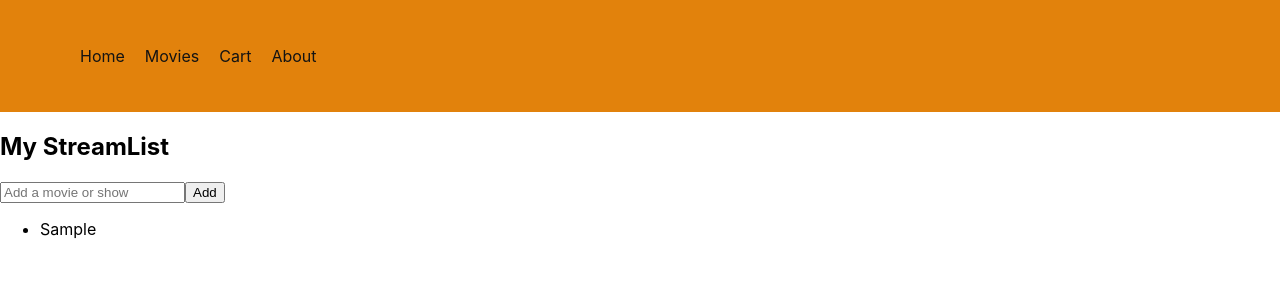
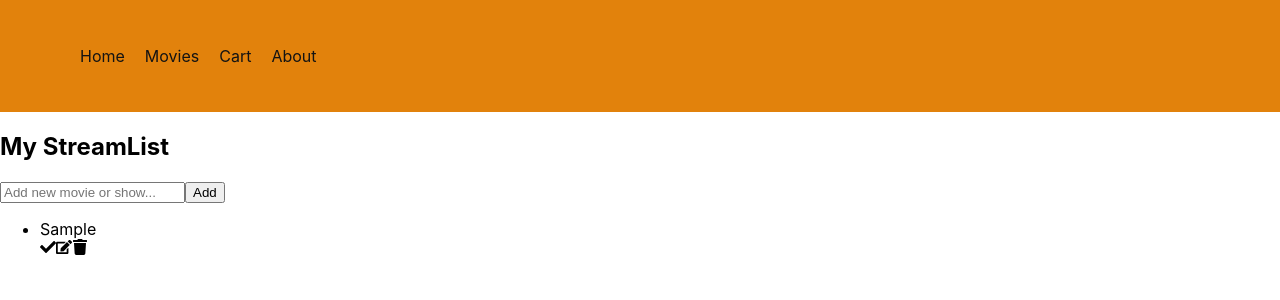
Before and after one commit to Brianthompson212/StreamList, a React (Create React App) app: page / in a window 1280 px wide. Both pictures are taken after typing "Sample" into the empty fields and a click on the button "Add". Shown: the top 300 px of the page. Built offline with nearby package versions, Linux system fonts and the light colour scheme.

Commit message:
Added StreamList functionality with edit, delete, complete, and icons

```diff
--- a/package.json
+++ b/package.json
@@ -9,6 +9,7 @@
     "@testing-library/user-event": "^13.5.0",
     "react": "^19.0.0",
     "react-dom": "^19.0.0",
+    "react-icons": "^5.5.0",
     "react-router-dom": "^7.3.0",
     "react-scripts": "5.0.1",
     "web-vitals": "^2.1.4"
--- a/src/components/StreamList.js
+++ b/src/components/StreamList.js
@@ -1,33 +1,84 @@
-import React, { useState } from "react";
+import React, { useState } from 'react';
+import { FaTrash, FaEdit, FaCheck } from 'react-icons/fa';
 
 function StreamList() {
-  const [input, setInput] = useState("");
-  const [list, setList] = useState([]);
+  const [input, setInput] = useState('');
+  const [items, setItems] = useState([]);
+  const [editIndex, setEditIndex] = useState(null);
+  const [completed, setCompleted] = useState([]);
 
   const handleSubmit = (e) => {
     e.preventDefault();
     if (input.trim()) {
-      setList([...list, input]);
-      console.log("StreamList:", [...list, input]); // Display in console
-      setInput("");
+      if (editIndex !== null) {
+        const updatedItems = items.map((item, index) =>
+          index === editIndex ? input : item
+        );
+        setItems(updatedItems);
+        setEditIndex(null);
+      } else {
+        setItems([...items, input]);
+      }
+      setInput('');
     }
   };
 
+  const handleDelete = (index) => {
+    setItems(items.filter((_, i) => i !== index));
+  };
+
+  const handleEdit = (index) => {
+    setInput(items[index]);
+    setEditIndex(index);
+  };
+
+  const toggleComplete = (index) => {
+    setCompleted(
+      completed.includes(index)
+        ? completed.filter((i) => i !== index)
+        : [...completed, index]
+    );
+  };
+
   return (
-    <div>
-      <h2>My StreamList</h2>
-      <form onSubmit={handleSubmit}>
+    <div className="p-4">
+      <h2 className="text-xl font-bold mb-4">My StreamList</h2>
+      <form onSubmit={handleSubmit} className="mb-4">
         <input
-          type="text"
-          placeholder="Add a movie or show"
+          className="p-2 rounded mr-2"
+          placeholder="Add new movie or show..."
           value={input}
           onChange={(e) => setInput(e.target.value)}
         />
-        <button type="submit">Add</button>
+        <button type="submit" className="bg-blue-500 text-white p-2 rounded">
+          {editIndex !== null ? 'Update' : 'Add'}
+        </button>
       </form>
-      <ul>
-        {list.map((item, index) => (
-          <li key={index}>{item}</li>
+
+      <ul className="space-y-2">
+        {items.map((item, index) => (
+          <li
+            key={index}
+            className={`flex justify-between items-center p-2 rounded ${
+              completed.includes(index) ? 'line-through bg-gray-700' : 'bg-gray-800'
+            }`}
+          >
+            {item}
+            <div className="flex gap-2">
+              <FaCheck
+                className="cursor-pointer text-green-400"
+                onClick={() => toggleComplete(index)}
+              />
+              <FaEdit
+                className="cursor-pointer text-yellow-400"
+                onClick={() => handleEdit(index)}
+              />
+              <FaTrash
+                className="cursor-pointer text-red-400"
+                onClick={() => handleDelete(index)}
+              />
+            </div>
+          </li>
         ))}
       </ul>
     </div>
```
Also changed, not shown: 1 other file (tests, documents, lock files or other folders).
